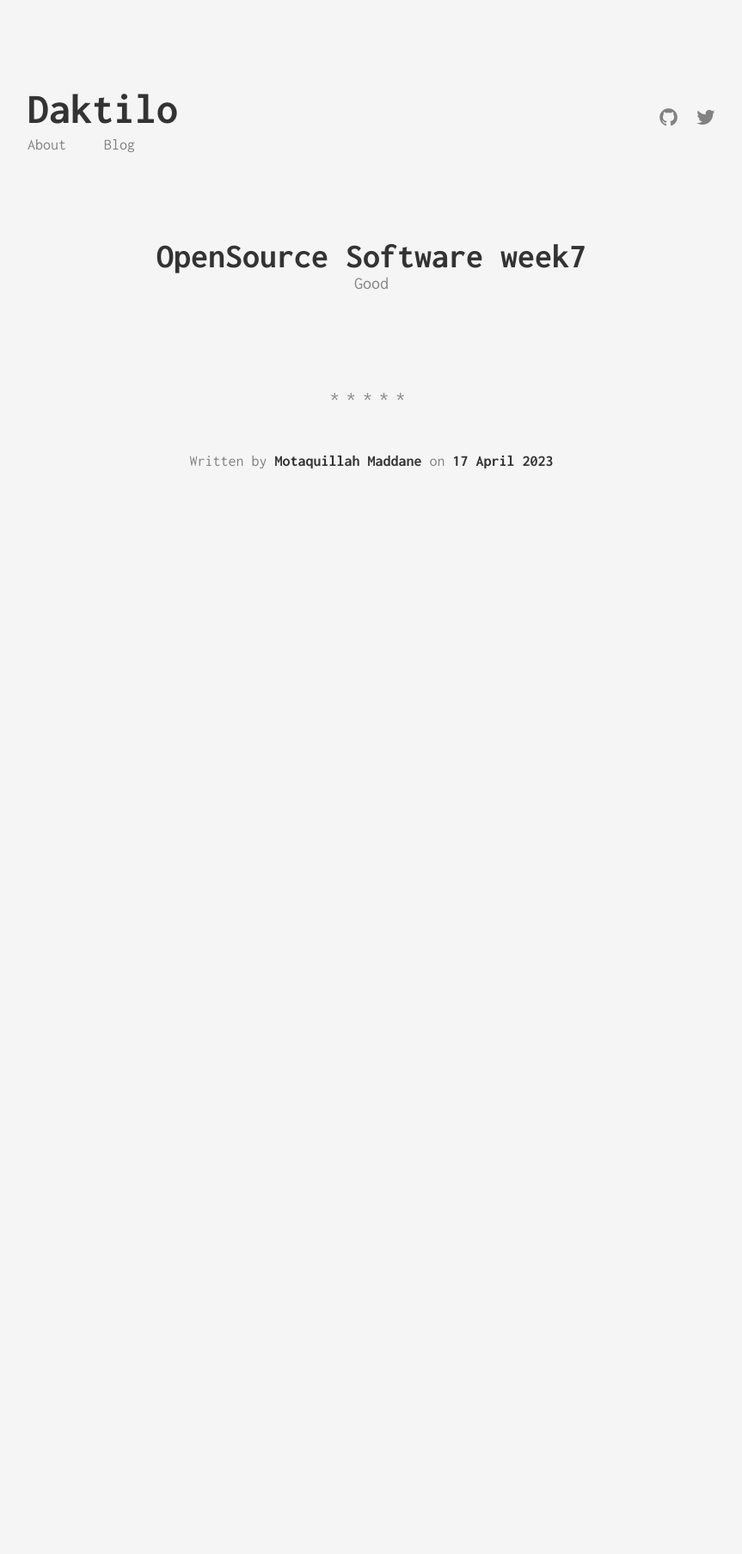
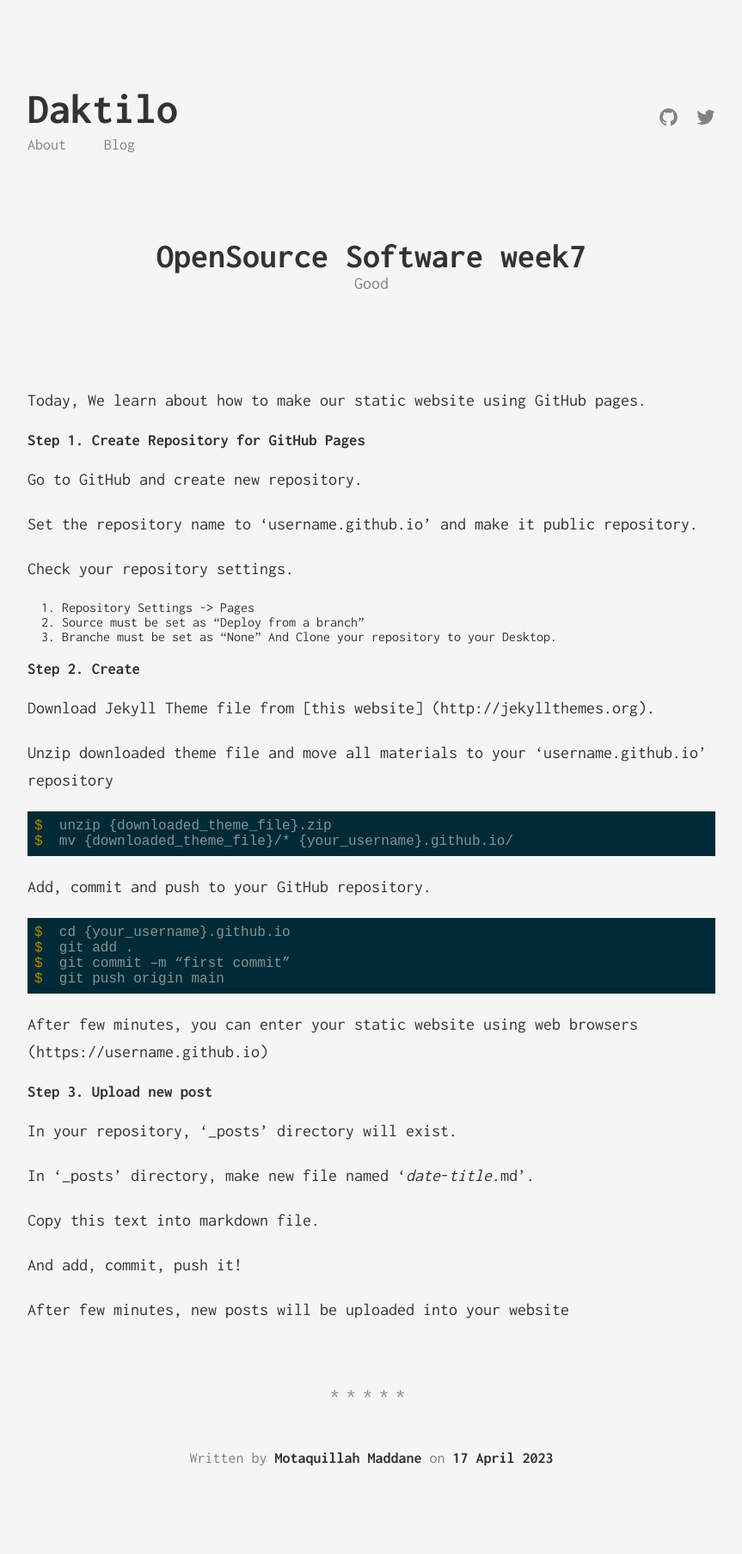
Before and after one commit to mppn98/mppn98.github.io, a Jekyll site: the page built from _posts/2023-04-17-oss-test.md, in a window 1280 px wide. Shown: the whole page at 86% size, without its empty margins (208-1071 px from the left). Built offline with Jekyll 4.4.1, drawn with Linux system fonts in a browser that asks for light colours; before the commit the page ends 900 px from its top, so only the background shows below that.

Commit message:
Update 2023-04-17-oss-test.md

````diff
--- a/_posts/2023-04-17-oss-test.md
+++ b/_posts/2023-04-17-oss-test.md
@@ -5,3 +5,48 @@ subtitle: "Good"
 date: 2023-04-17 18:50:30
 categories: [tool]
 ---
+
+Today, We learn about how to make our static website using GitHub pages.
+
+### Step 1. Create Repository for GitHub Pages
+Go to GitHub and create new repository.
+
+Set the repository name to ‘username.github.io’ and make it public repository.
+
+Check your repository settings.
+
+1. Repository Settings -> Pages
+2. Source must be set as “Deploy from a branch”
+3. Branche must be set as “None”
+And Clone your repository to your Desktop.
+
+### Step 2. Create
+Download Jekyll Theme file from [this website] (http://jekyllthemes.org).
+
+Unzip downloaded theme file and move all materials to your ‘username.github.io’ repository
+
+```bash
+$  unzip {downloaded_theme_file}.zip
+$  mv {downloaded_theme_file}/* {your_username}.github.io/
+```
+
+Add, commit and push to your GitHub repository.
+
+```bash
+$  cd {your_username}.github.io
+$  git add .
+$  git commit –m “first commit”
+$  git push origin main
+```
+After few minutes, you can enter your static website using web browsers (https://username.github.io)
+
+### Step 3. Upload new post
+In your repository, '_posts' directory will exist.
+
+In '_posts' directory, make new file named '*date*-*title*.md'.
+
+Copy this text into markdown file.
+
+And add, commit, push it!
+
+After few minutes, new posts will be uploaded into your website
````
